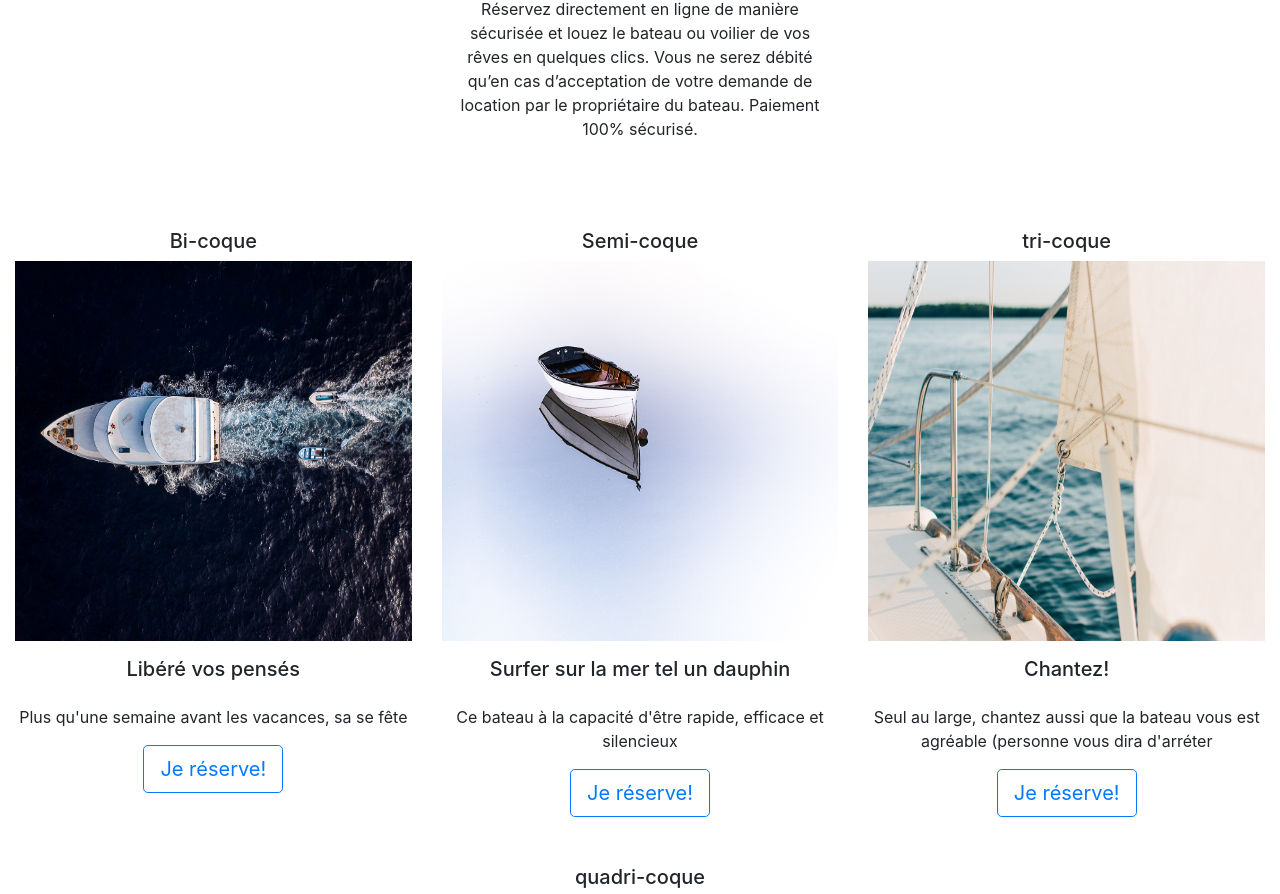
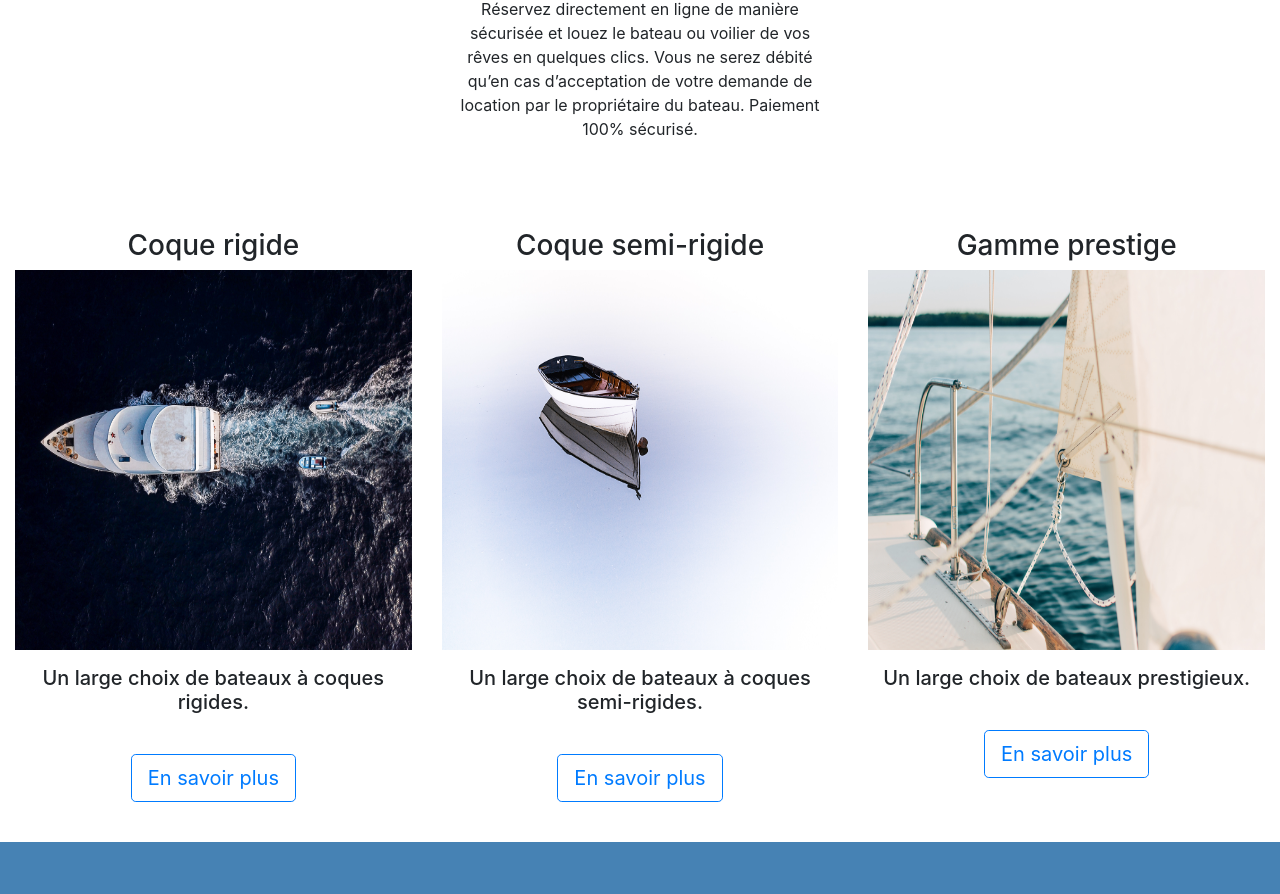
Before and after one commit to Quadro-Mediterranee-Developpement/AfYachting, a PHP site: page /index.php?p=location in a window 1280 px wide. Shown: the part 165-1059 px from the top of the page. Run offline with PHP 8.4, Linux system fonts and the light colour scheme.

Commit message:
la location différencie maintenant les types de coques

```diff
--- a/mod/column.php
+++ b/mod/column.php
@@ -11,7 +11,7 @@ if (basename(__FILE__) == basename($_SERVER["SCRIPT_FILENAME"])) {
         foreach ($information as $i) {
             echo "<div class='col d-flex flex-column mt-3 mb-3'>";
             if ($i[0] != NULL) {
-                echo "<h5 class='text-center mt-3'>$i[0]</h5>";
+                echo "<h3 class='text-center mt-3'>$i[0]</h3>";
             }
             if ($i[1] != NULL) {
                 if (is_array($i[1])) {
--- a/pages/location.php
+++ b/pages/location.php
@@ -18,10 +18,24 @@ if (basename(__FILE__) == basename($_SERVER["SCRIPT_FILENAME"])) {
         <?php
         bloc_header($menu);
 
-        //TEXT
-        textual("Louez un bateau", FALSE, ["Réservez directement en ligne de manière sécurisée et louez le bateau ou voilier de vos rêves en quelques clics. Vous ne serez débité qu’en cas d’acceptation de votre demande de location par le propriétaire du bateau. Paiement 100% sécurisé."], "", "");
-        //TEXT
-        column([["Bi-coque", "carousel_test/img_slider_1", "Libéré vos pensés", "Plus qu'une semaine avant les vacances, sa se fête", "Je réserve!", creatLienLocation(1)], ["Semi-coque", "carousel_test/img_slider_2", "Surfer sur la mer tel un dauphin", "Ce bateau à la capacité d'être rapide, efficace et silencieux", "Je réserve!", creatLienLocation(2)], ["tri-coque", "carousel_test/img_slider_3", "Chantez!", "Seul au large, chantez aussi que la bateau vous est agréable (personne vous dira d'arréter", "Je réserve!", creatLienLocation(3)], ["quadri-coque", "boat1", "Il n'y a pas de mot", "Avançons seul, à deux ou à plusieurs mais jamais sans l'envie de prendre le large", "Je réserve!", creatLienLocation(4)]]);
+        if (!isset($_GET["type"])) {
+
+            textual("Louez un bateau", FALSE, ["Réservez directement en ligne de manière sécurisée et louez le bateau ou voilier de vos rêves en quelques clics. Vous ne serez débité qu’en cas d’acceptation de votre demande de location par le propriétaire du bateau. Paiement 100% sécurisé."], "", "");
+
+            column([["Coque rigide", "carousel_test/img_slider_1", "Un large choix de bateaux à coques rigides.", " ", "En savoir plus", "location&type=rigide"], ["Coque semi-rigide", "carousel_test/img_slider_2", "Un large choix de bateaux à coques semi-rigides.", " ", "En savoir plus", "location&type=semi"], ["Gamme prestige", "carousel_test/img_slider_3", "Un large choix de bateaux prestigieux.", " ", "En savoir plus", "location&type=prestige"]]);
+        } else if ($_GET["type"] == "rigide" || $_GET["type"] == "semi" || $_GET["type"] == "prestige") {
+
+
+
+
+
+
+        } else {
+
+            textual("Louez un bateau", FALSE, ["Réservez directement en ligne de manière sécurisée et louez le bateau ou voilier de vos rêves en quelques clics. Vous ne serez débité qu’en cas d’acceptation de votre demande de location par le propriétaire du bateau. Paiement 100% sécurisé."], "", "");
+
+            column([["Coque rigide", "carousel_test/img_slider_1", "Un large choix de bateaux à coques rigides.", " ", "En savoir plus", "location&type=rigide"], ["Coque semi-rigide", "carousel_test/img_slider_2", "Un large choix de bateaux à coques semi-rigides.", " ", "En savoir plus", "location&type=semi"], ["Gamme prestige", "carousel_test/img_slider_3", "Un large choix de bateaux prestigieux.", " ", "En savoir plus", "location&type=prestige"]]);
+        }
 
         footer();
 
@@ -30,9 +44,5 @@ if (basename(__FILE__) == basename($_SERVER["SCRIPT_FILENAME"])) {
 
     </body>
 
-    <?php
-}
-
-function creatLienLocation($id) {
-    return 'bateau&batID=' . $id;
-}
+        <?php
+    }
```
